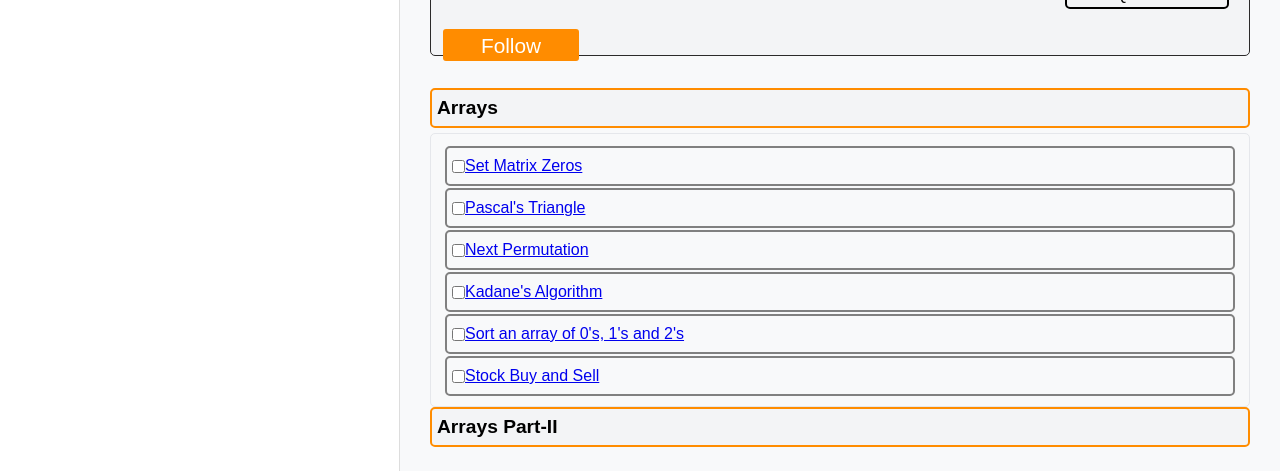
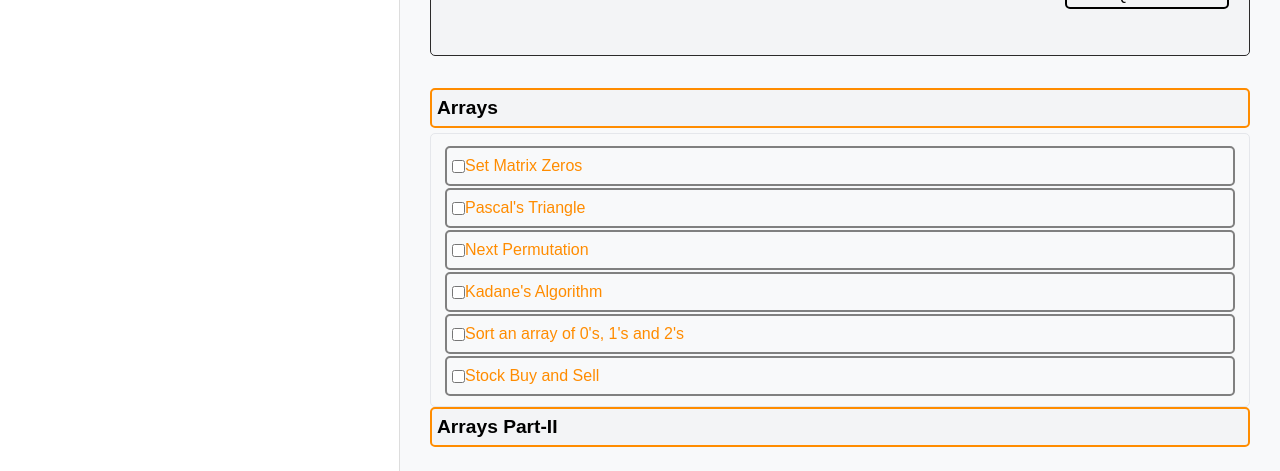
Before and after one commit to ankitt-singh/CodeCracker, a plain HTML site: page questionSheet/striverSdeSheet.html in a window 1280 px wide. Both pictures are taken after a click on the element "Arrays". Shown: the part 284-755 px from the top of the page. Drawn offline with Linux system fonts and the light colour scheme.

Commit message:
new changes

```diff
--- a/Question_tracker.css
+++ b/Question_tracker.css
@@ -3,6 +3,10 @@
     padding: 0;
     box-sizing: border-box;
     font-family: Arial, sans-serif;
+}
+a {
+    text-decoration: none;
+    color: #ff8c00;
 }
 
 body {
--- a/eventTracker.css
+++ b/eventTracker.css
@@ -3,6 +3,11 @@ body {
     margin: 0;
     background: #f4f4f9;
     padding: 20px;
+  }
+
+  a {
+    text-decoration: none;
+    color: #ff8c00;
   }
 
   .calendar {
--- a/index.css
+++ b/index.css
@@ -1,4 +1,9 @@
 /* Global Styles */
+a {
+    text-decoration: none;
+    color: #ff8c00;
+}
+
 body {
     font-family: Arial, sans-serif;
     margin: 0;
--- a/login.css
+++ b/login.css
@@ -3,6 +3,10 @@
     padding: 0;
     box-sizing: border-box;
 }
+a {
+    text-decoration: none;
+    color: #ff8c00;
+  }
 body{
     height: 100%;
     width: 100%;
--- a/questionSheet/questionSheet.css
+++ b/questionSheet/questionSheet.css
@@ -3,6 +3,11 @@
     padding: 0;
     box-sizing: border-box;
     font-family: Arial, sans-serif;
+}
+
+a {
+    text-decoration: none;
+    color: #ff8c00;
 }
 
 body {
--- a/questionSheet/striverSdeSheet.html
+++ b/questionSheet/striverSdeSheet.html
@@ -54,7 +54,7 @@
                 <div id="content">
                 <h3>Striver SDE Sheet</h3>
                 <p>Striver SDE Sheet contains very handily crafted and picked top coding interview questions from different topics of Data Structures & Algorithms. These questions are one of the most asked coding interview questions in coding interviews of companies like Google, Amazon, Microsoft, Facebook, Swiggy, Flipkart, etc, and cover almost all of the concepts related to Data Structure & Algorithms.</p>
-                <button>Follow</button>
+                <!-- <button>Follow</button> -->
                 </div>
                 <div id="questionCount">
                     <div class="statItem">Solved Questions <span id="solved-count">0</span></div>
@@ -474,7 +474,8 @@
         </main>
     </div>
 
-
+    <!-- <script type="module" src="/firebase_config.js"></script>
+    <script type="module" src="/firebase_service.js"></script> -->
     <script src="../js/questionSheets.js"></script>
 
 
```
Also changed, not shown: firebase_config.js (added, +12 -0 lines), firebase_service.js (added, +59 -0 lines), questionSheet/saksham_arora.html (+1 -1 lines).
